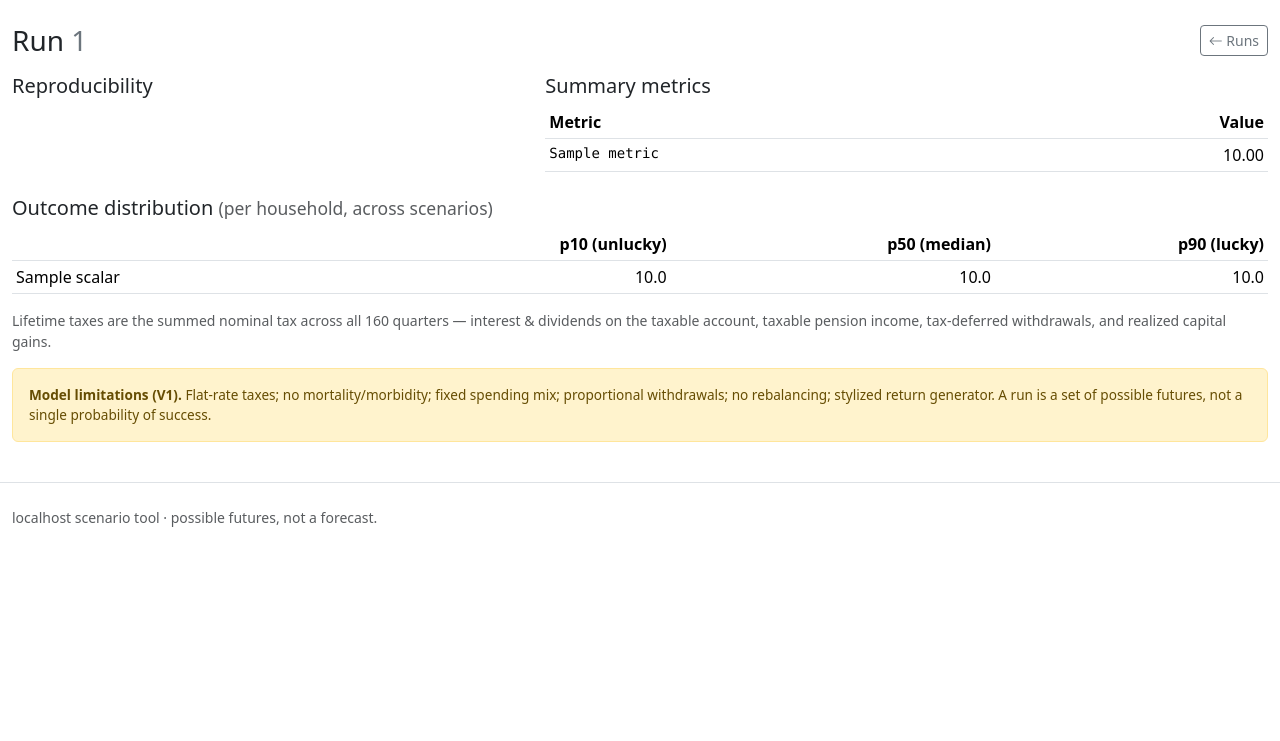
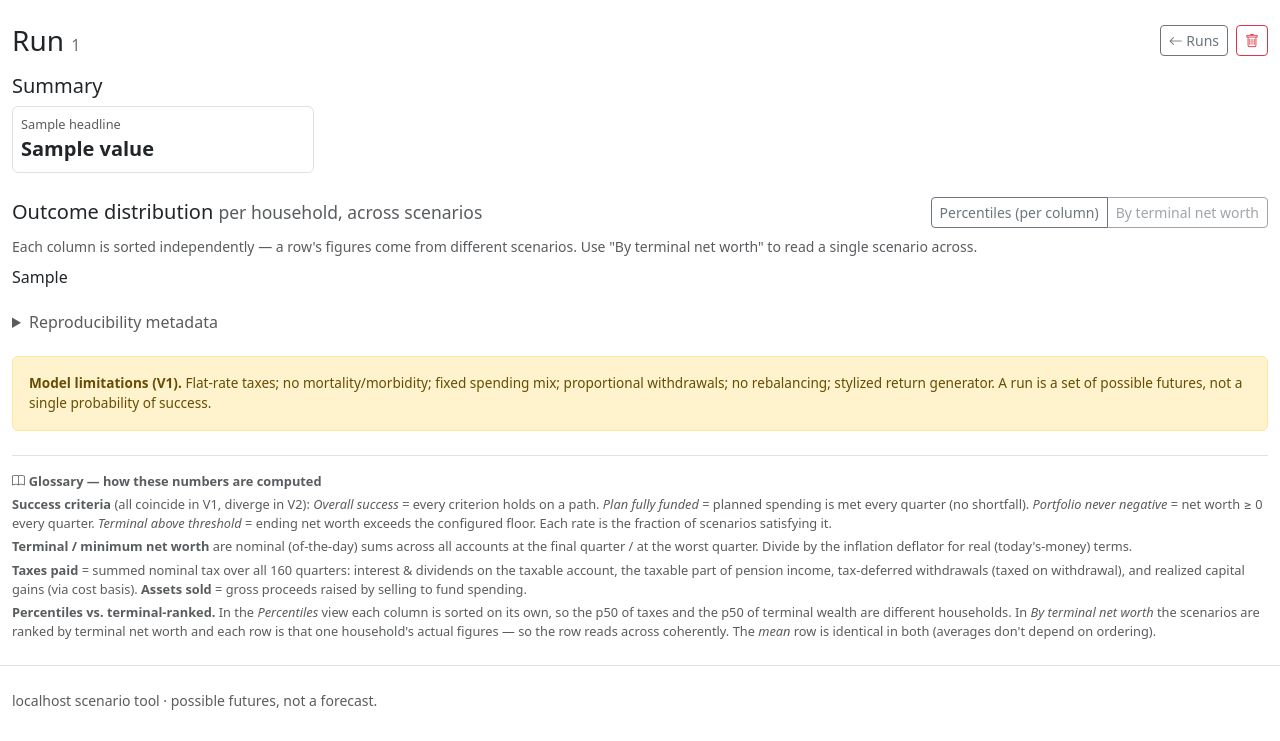
Before and after one commit to mynl/fiscus_simulate, a Flask app: template src/fiscus_simulate/web/templates/fiscus_simulate/run_detail.html in a window 1280 px wide. Shown: the part 59-800 px from the top of the page. Run offline with Flask 3, Linux system fonts and the light colour scheme; the template is opened without the code that fills it: most values are stand-ins (such as "Sample title", 1, 10 or a date in 2020).

Commit message:
1.5.2 friendlier run results (human headline, csv-grid distribution, two views), delete-a-run, self-documenting glossaries
Detail in CHANGELOG.md.

Co-Authored-By: Claude Opus 4.8 (1M context) <noreply@anthropic.com>

```diff
--- a/pyproject.toml
+++ b/pyproject.toml
@@ -4,7 +4,7 @@ build-backend = "hatchling.build"
 
 [project]
 name = "fiscus-simulate"
-version = "1.5.1"
+version = "1.5.2"
 description = "Retirement cash-flow and asset Monte-Carlo simulation for a two-person household."
 requires-python = ">=3.13"
 authors = [{ name = "Stephen J. Mildenhall" }]
--- a/src/fiscus_simulate/__init__.py
+++ b/src/fiscus_simulate/__init__.py
@@ -9,7 +9,7 @@ This package stands alone. ``fiscus_project`` may import it; it never imports
 """
 from __future__ import annotations
 
-__version__ = "1.5.1"
+__version__ = "1.5.2"
 
 from .models import RunConfig  # noqa: E402  (re-export the top-level config model)
 
--- a/src/fiscus_simulate/web/routes.py
+++ b/src/fiscus_simulate/web/routes.py
@@ -20,10 +20,14 @@ from flask import (
     url_for,
 )
 
+import numpy as np
+import pandas as pd
+
 from ..config import from_yaml_str, to_yaml_str
 from ..models import RunConfig
 from ..preview import config_preview
 from . import configs
+from .grid import render_table
 from .views import format_config_error
 
 bp = Blueprint("simulate", __name__)
@@ -186,7 +190,7 @@ def runs_list():
 
 @bp.route("/runs/<run_id>")
 def run_detail(run_id: str):
-    """Minimal run view (Stage 6): metadata + summary metrics. Charts land in Stage 7."""
+    """Run view: headline metrics, the outcome distribution, then reproducibility."""
     from .. import storage
 
     state = _state()
@@ -194,41 +198,90 @@ def run_detail(run_id: str):
         loaded = storage.load_run(run_id, runs_dir=state.runs_dir)
     except FileNotFoundError:
         abort(404)
-    metrics = [
-        (row["metric"], row["value"]) for _, row in loaded.summary.iterrows()
-    ]
+
+    view = request.args.get("view", "percentile")
+    if view == "terminal" and loaded.joint is None:
+        view = "percentile"
+    dist = _distribution_frame(loaded, view)
+
     return render_template(
         "fiscus_simulate/run_detail.html",
         state=state,
         run=loaded,
         metadata=loaded.metadata,
-        metrics=metrics,
-        scalars=_scalar_distribution(loaded.scalars),
+        headline=_headline_metrics(loaded),
+        dist_table=render_table(dist, name="outcome distribution") if dist is not None else None,
+        view=view,
+        has_joint=loaded.joint is not None,
     )
 
 
-# Scalar outcomes to surface (column in scalars.parquet, display label, is-money).
-_SCALAR_ROWS = [
-    ("total_tax", "Taxes paid (lifetime)", True),
-    ("total_sales", "Assets sold (lifetime)", True),
-    ("terminal_nominal", "Terminal net worth (nominal)", True),
+@bp.route("/runs/<run_id>/delete", methods=["POST"])
+def run_delete(run_id: str):
+    """Delete a persisted run and its directory."""
+    from .. import storage
+
+    storage.delete_run(run_id, runs_dir=_state().runs_dir)
+    flash(f"Deleted run {run_id}.", "success")
+    return redirect(url_for("simulate.runs_list"))
+
+
+def _fmt_pct(x: float) -> str:
+    return f"{100 * x:.1f}%"
+
+
+def _fmt_money(x: float) -> str:
+    return f"{x:,.0f}"
+
+
+def _headline_metrics(loaded) -> list[tuple[str, str]]:
+    """Human-titled headline figures, most decision-relevant first."""
+    m = {row["metric"]: row["value"] for _, row in loaded.summary.iterrows()}
+    sc = {int(r["percentile"]): r for _, r in loaded.scalars.iterrows()}
+    n = int(m.get("n_scenarios", 0))
+    never = int(m.get("n_never_fail", 0))
+    rows = [
+        ("Overall success (every criterion met)", _fmt_pct(m.get("overall_success_rate", 0))),
+        ("Spending plan fully funded", _fmt_pct(m.get("success_rate.all_planned_funded", 0))),
+        ("Portfolio never goes negative", _fmt_pct(m.get("success_rate.portfolio_non_negative", 0))),
+        ("Terminal wealth above threshold", _fmt_pct(m.get("success_rate.terminal_above_threshold", 0))),
+        ("Scenarios that never fail", f"{never:,} of {n:,}"),
+        ("Mean terminal net worth", _fmt_money(m.get("terminal.mean", 0))),
+    ]
+    if 50 in sc:
+        rows.append(("Median terminal net worth", _fmt_money(sc[50]["terminal_nominal"])))
+    return rows
+
+
+# Distribution columns: (frame key, human header, is-money).
+_DIST_COLS = [
+    ("terminal_nominal", "Terminal net worth", True),
     ("min_net_worth", "Minimum net worth", True),
-    ("years_funded", "Years fully funded", False),
+    ("years_funded", "Years funded", False),
+    ("total_tax", "Taxes paid", True),
+    ("total_sales", "Assets sold", True),
 ]
 
 
-def _scalar_distribution(scalars) -> list[dict]:
-    """Extract p10 / p50 / p90 of each surfaced scalar from the scalars frame."""
-    by_pct = {int(row["percentile"]): row for _, row in scalars.iterrows()}
-    out = []
-    for col, label, is_money in _SCALAR_ROWS:
-        if col not in scalars.columns:
+def _distribution_frame(loaded, view: str):
+    """Build the transposed outcome table for the chosen view (mean row on top).
+
+    ``view='percentile'`` uses the marginal per-column percentiles; ``view='terminal'``
+    uses the joint frame (each row is one real scenario ranked by terminal net worth).
+    """
+    src = loaded.joint if view == "terminal" else loaded.scalars
+    if src is None:
+        return None
+    means = loaded.metadata.get("scalar_means", {})
+    have_mean = bool(means)
+    pcts = [int(p) for p in src["percentile"]]
+    labels = (["mean"] if have_mean else []) + [f"p{p:02d}" for p in pcts]
+
+    cols: dict[str, object] = {"level": labels}
+    for key, header, is_money in _DIST_COLS:
+        if key not in src.columns:
             continue
-        out.append({
-            "label": label,
-            "is_money": is_money,
-            "p10": float(by_pct[10][col]),
-            "p50": float(by_pct[50][col]),
-            "p90": float(by_pct[90][col]),
-        })
-    return out
+        prefix = [means[key]] if have_mean else []
+        arr = np.asarray(prefix + list(src[key]), dtype=float)
+        cols[header] = np.rint(arr).astype("int64") if is_money else np.round(arr, 1)
+    return pd.DataFrame(cols)
--- a/src/fiscus_simulate/web/templates/fiscus_simulate/base.html
+++ b/src/fiscus_simulate/web/templates/fiscus_simulate/base.html
@@ -51,6 +51,16 @@
       {% endfor %}
     {% endwith %}
     {% block content %}{% endblock %}
+
+    {# Glossary: self-documenting notes on how a page's numbers are computed. Rendered
+       only when a page defines the block. KEEP IN SYNC with the code (see CLAUDE.md). #}
+    {% set _glossary %}{% block glossary %}{% endblock %}{% endset %}
+    {% if _glossary.strip() %}
+      <section class="glossary text-muted border-top mt-4 pt-3" style="font-size:.8rem;">
+        <div class="fw-semibold mb-1"><i class="bi bi-book me-1"></i>Glossary — how these numbers are computed</div>
+        {{ _glossary|safe }}
+      </section>
+    {% endif %}
   </main>
 
   <footer class="container-fluid main text-muted small py-4 border-top">
--- a/src/fiscus_simulate/web/templates/fiscus_simulate/run_detail.html
+++ b/src/fiscus_simulate/web/templates/fiscus_simulate/run_detail.html
@@ -2,80 +2,74 @@
 {% block title %}{{ run.run_id }} &middot; Run &middot; fiscus_simulate{% endblock %}
 
 {% block help %}
-  <p class="text-muted small mb-2"><strong>Run view (Stage 6).</strong> Reproducibility
-  metadata and the summary metrics for one persisted run — enough to confirm it
-  completed and is stored.</p>
-  <p class="text-muted small mb-0">The net-worth funnel, terminal-wealth distribution and
-  failure-timing charts land in Stage 7.</p>
+  <p class="text-muted small mb-2"><strong>Run view.</strong> Headline outcomes first,
+  then the full outcome distribution (percentiles or scenarios ranked by terminal net
+  worth), then reproducibility metadata.</p>
+  <p class="text-muted small mb-0">The net-worth funnel and charts arrive in Stage 7.</p>
 {% endblock %}
 
 {% block content %}
 <div class="d-flex align-items-center mb-3">
-  <h1 class="h3 mb-0">Run <span class="text-secondary">{{ run.run_id }}</span></h1>
+  <h1 class="h3 mb-0">Run <span class="text-secondary fs-6">{{ run.run_id }}</span></h1>
   <a class="btn btn-outline-secondary btn-sm ms-auto" href="{{ url_for('simulate.runs_list') }}">
     <i class="bi bi-arrow-left"></i> Runs</a>
+  <form method="post" action="{{ url_for('simulate.run_delete', run_id=run.run_id) }}"
+        class="ms-2" onsubmit="return confirm('Delete run {{ run.run_id }}? This cannot be undone.');">
+    <button class="btn btn-outline-danger btn-sm" type="submit" title="Delete this run">
+      <i class="bi bi-trash"></i></button>
+  </form>
 </div>
 
-<div class="row g-4">
-  <div class="col-lg-5">
-    <h2 class="h5">Reproducibility</h2>
-    <table class="table table-sm">
+{# --- Headline summary (human-titled, lead) --- #}
+<h2 class="h5">Summary</h2>
+<div class="row g-3 mb-4">
+  {% for label, value in headline %}
+    <div class="col-6 col-md-4 col-xl-3">
+      <div class="border rounded p-2 h-100">
+        <div class="text-muted" style="font-size:.8rem;">{{ label }}</div>
+        <div class="fs-5 fw-semibold">{{ value }}</div>
+      </div>
+    </div>
+  {% endfor %}
+</div>
+
+{# --- Outcome distribution (transposed; csv-grid; two views) --- #}
+<div class="d-flex align-items-center mb-2">
+  <h2 class="h5 mb-0">Outcome distribution
+    <span class="text-muted small fw-normal">per household, across scenarios</span></h2>
+  <div class="btn-group btn-group-sm ms-auto" role="group" aria-label="distribution view">
+    <a class="btn btn-outline-secondary {{ 'active' if view == 'percentile' }}"
+       href="?view=percentile">Percentiles (per column)</a>
+    <a class="btn btn-outline-secondary {{ 'active' if view == 'terminal' }} {{ 'disabled' if not has_joint }}"
+       href="?view=terminal">By terminal net worth</a>
+  </div>
+</div>
+<p class="text-muted small mb-2">
+  {% if view == 'terminal' %}Each row is one real scenario, ranked by terminal net worth —
+  the figures read across as a single household's outcome.
+  {% else %}Each column is sorted independently — a row's figures come from different
+  scenarios. Use "By terminal net worth" to read a single scenario across.{% endif %}
+</p>
+{% if dist_table %}{{ dist_table }}{% else %}
+  <div class="alert alert-light border">No distribution table for this run.</div>
+{% endif %}
+
+{# --- Reproducibility (moved below; not human-interesting) --- #}
+<details class="mt-4">
+  <summary class="h6 text-muted">Reproducibility metadata</summary>
+  <table class="table table-sm mt-2" style="max-width:640px;">
     <tbody>
       {% for key in ['created', 'seed', 'generator', 'n_scenarios', 'horizon_years',
                      'runtime_s', 'status', 'package_version', 'python_version',
                      'git_commit', 'summary_checksum'] %}
         {% if key in metadata %}
-            <tr><th class="text-nowrap pe-3">{{ key }}</th>
+          <tr><th class="text-nowrap pe-3 fw-normal text-muted">{{ key }}</th>
             <td class="font-monospace small">{{ metadata[key] }}</td></tr>
         {% endif %}
       {% endfor %}
     </tbody>
   </table>
-  </div>
-
-  <div class="col-lg-7">
-    <h2 class="h5">Summary metrics</h2>
-    <table class="table table-sm">
-      <thead><tr><th>Metric</th><th class="text-end">Value</th></tr></thead>
-      <tbody>
-        {% for metric, value in metrics %}
-          <tr><td class="font-monospace small">{{ metric }}</td>
-            <td class="text-end">
-              {% if 'rate' in metric %}{{ "%.1f%%"|format(100 * value) }}
-              {% elif value == value|round %}{{ "{:,.0f}".format(value) }}
-              {% else %}{{ "{:,.2f}".format(value) }}{% endif %}
-            </td></tr>
-        {% endfor %}
-      </tbody>
-    </table>
-  </div>
-</div>
-
-{% if scalars %}
-  <h2 class="h5 mt-2">Outcome distribution <span class="text-muted small fw-normal">(per household, across scenarios)</span></h2>
-  <div class="table-responsive">
-    <table class="table table-sm align-middle">
-      <thead><tr>
-        <th></th><th class="text-end">p10 (unlucky)</th><th class="text-end">p50 (median)</th>
-        <th class="text-end">p90 (lucky)</th>
-      </tr></thead>
-      <tbody>
-        {% for s in scalars %}
-          <tr>
-            <td>{{ s.label }}</td>
-            {% for v in [s.p10, s.p50, s.p90] %}
-              <td class="text-end">
-                {% if s.is_money %}{{ "{:,.0f}".format(v) }}{% else %}{{ "%.1f"|format(v) }}{% endif %}</td>
-            {% endfor %}
-          </tr>
-        {% endfor %}
-      </tbody>
-    </table>
-  </div>
-  <p class="text-muted small">Lifetime taxes are the summed nominal tax across all 160
-  quarters — interest &amp; dividends on the taxable account, taxable pension income,
-  tax-deferred withdrawals, and realized capital gains.</p>
-{% endif %}
+</details>
 
 <div class="alert alert-warning model-note mt-3" role="alert">
   <strong>Model limitations (V1).</strong> Flat-rate taxes; no mortality/morbidity; fixed
@@ -83,3 +77,24 @@
   A run is a set of possible futures, not a single probability of success.
 </div>
 {% endblock %}
+
+{% block glossary %}
+<p class="mb-1"><strong>Success criteria</strong> (all coincide in V1, diverge in V2):
+<em>Overall success</em> = every criterion holds on a path. <em>Plan fully funded</em> =
+planned spending is met every quarter (no shortfall). <em>Portfolio never negative</em> =
+net worth ≥ 0 every quarter. <em>Terminal above threshold</em> = ending net worth exceeds
+the configured floor. Each rate is the fraction of scenarios satisfying it.</p>
+<p class="mb-1"><strong>Terminal / minimum net worth</strong> are nominal (of-the-day)
+sums across all accounts at the final quarter / at the worst quarter. Divide by the
+inflation deflator for real (today's-money) terms.</p>
+<p class="mb-1"><strong>Taxes paid</strong> = summed nominal tax over all 160 quarters:
+interest &amp; dividends on the taxable account, the taxable part of pension income,
+tax-deferred withdrawals (taxed on withdrawal), and realized capital gains (via cost
+basis). <strong>Assets sold</strong> = gross proceeds raised by selling to fund spending.</p>
+<p class="mb-0"><strong>Percentiles vs. terminal-ranked.</strong> In the
+<em>Percentiles</em> view each column is sorted on its own, so the p50 of taxes and the
+p50 of terminal wealth are different households. In <em>By terminal net worth</em> the
+scenarios are ranked by terminal net worth and each row is that one household's actual
+figures — so the row reads across coherently. The <em>mean</em> row is identical in both
+(averages don't depend on ordering).</p>
+{% endblock %}
```
Also changed, not shown: CLAUDE.md (+7 -0 lines), src/fiscus_simulate/analysis/summary.py (+30 -0 lines), src/fiscus_simulate/storage.py (+14 -1 lines), src/fiscus_simulate/web/grid.py (added, +49 -0 lines), src/fiscus_simulate/web/templates/fiscus_simulate/config_edit.html (+19 -0 lines), src/fiscus_simulate/web/templates/fiscus_simulate/dashboard.html (+8 -1 lines), src/fiscus_simulate/web/templates/fiscus_simulate/runs.html (+8 -1 lines), tests/test_storage.py (+13 -1 lines), tests/test_web_config.py (+18 -2 lines), CHANGELOG.md. Lines whose indentation alone changed are shown as unchanged.
